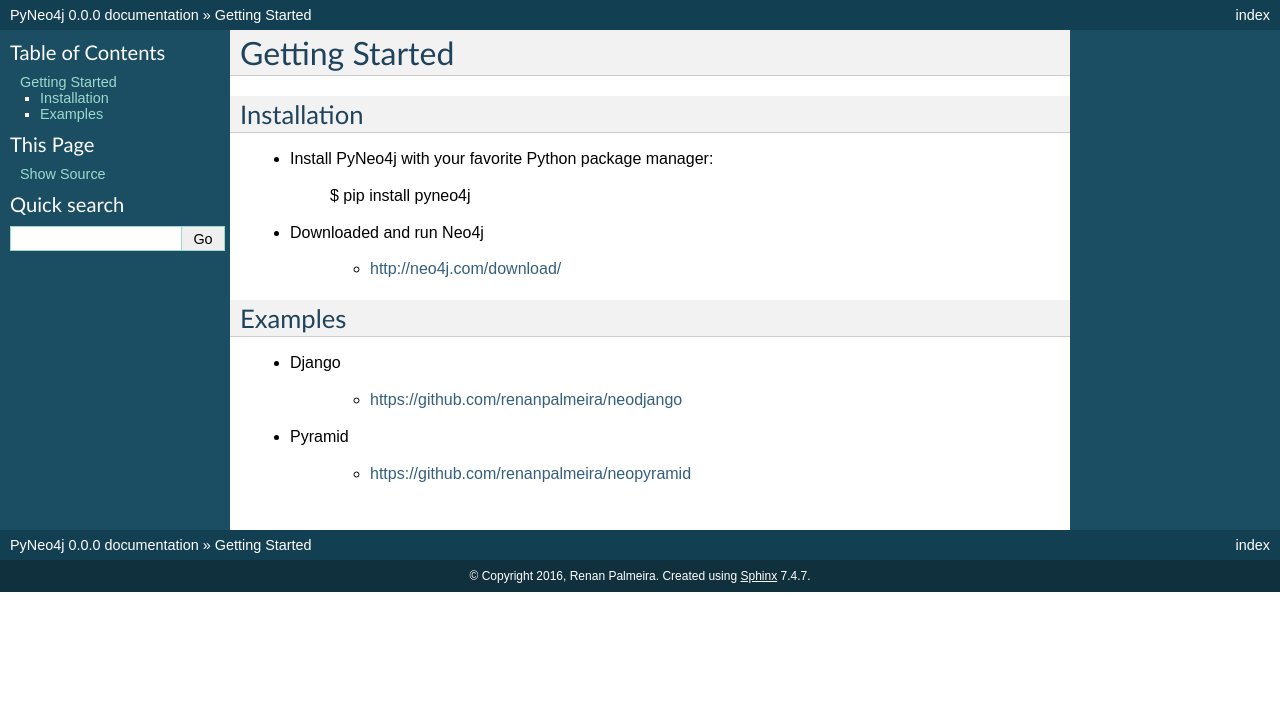
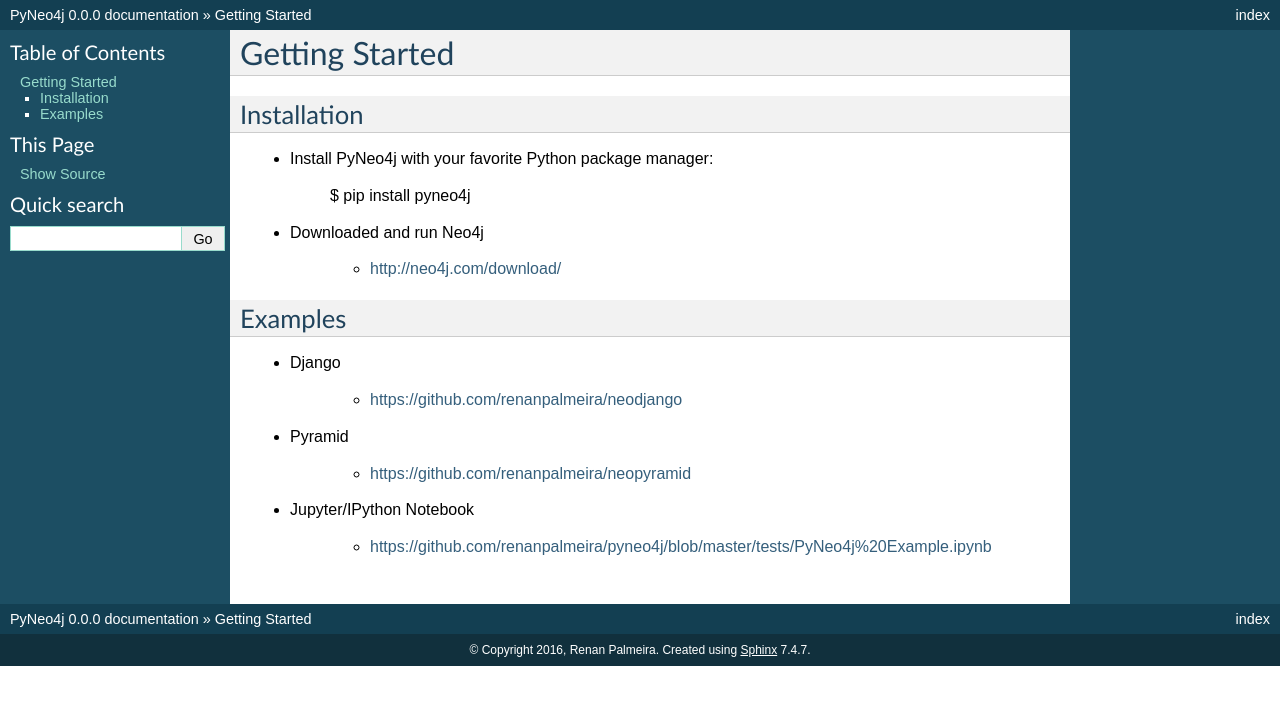
Before and after one commit to renanpalmeira/pyneo4j, a Sphinx documentation site: the page built from docs/getting_started.rst, in a window 1280 px wide. Shown: the top 705 px of the page. Built offline with Sphinx 7.4.7, drawn with Linux system fonts in a browser that asks for light colours.

Commit message:
Correction in README.md and added link Jupyter in docs

```diff
--- a/docs/getting_started.rst
+++ b/docs/getting_started.rst
@@ -25,3 +25,7 @@ Examples
 * Pyramid
 
     - https://github.com/renanpalmeira/neopyramid
+
+* Jupyter/IPython Notebook
+
+    - https://github.com/renanpalmeira/pyneo4j/blob/master/tests/PyNeo4j%20Example.ipynb
```
Also changed, not shown: README.md (+1 -1 lines).
